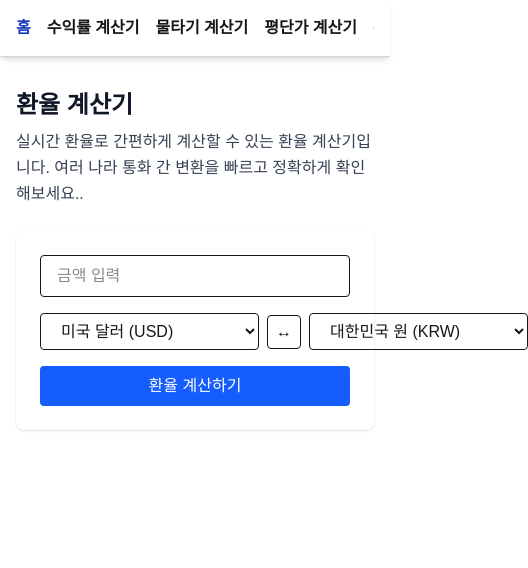
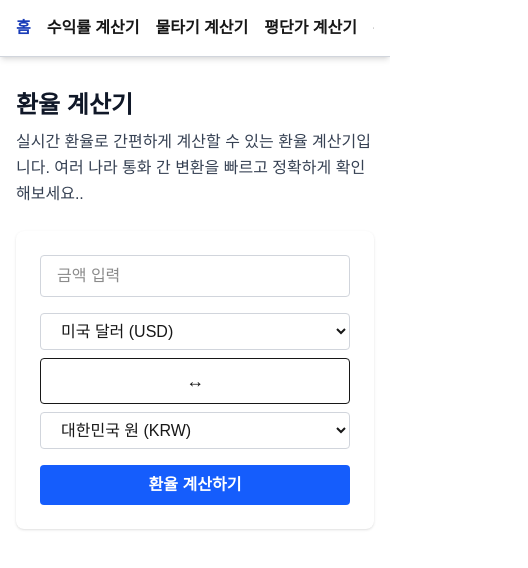
Before and after one commit to Jeonghaemo/stock-calculator, a Next.js app: page /exchange in a window 390 px wide. Shown: the top 568 px of the page, 528 px wide, since content can reach past the window. Built offline with nearby package versions, Linux system fonts and the light colour scheme.

Commit message:
환율 계산기 반응형 수정 및 배포

```diff
--- a/components/ExchangeForm.tsx
+++ b/components/ExchangeForm.tsx
@@ -70,14 +70,14 @@ export default function ExchangeForm() {
           )
         }
         placeholder="금액 입력"
-        className="w-full border rounded px-4 py-2"
+        className="w-full border border-gray-300 rounded px-4 py-2 focus:ring-2 focus:ring-blue-500 outline-none"
       />
 
-      <div className="flex gap-2 items-center">
+      <div className="flex flex-col sm:flex-row gap-2 w-full">
         <select
           value={fromCurrency}
           onChange={(e) => setFromCurrency(e.target.value)}
-          className="flex-1 border rounded px-4 py-2"
+          className="flex-1 border border-gray-300 rounded px-4 py-2"
         >
           {currencies.map((cur) => (
             <option key={cur.code} value={cur.code}>
@@ -89,7 +89,7 @@ export default function ExchangeForm() {
         <button
           type="button"
           onClick={handleSwap}
-          className="px-2 py-1 border rounded hover:bg-gray-100"
+          className="sm:self-center px-3 py-2 border rounded hover:bg-gray-100 text-lg"
           title="통화 바꾸기"
         >
           ↔
@@ -98,7 +98,7 @@ export default function ExchangeForm() {
         <select
           value={toCurrency}
           onChange={(e) => setToCurrency(e.target.value)}
-          className="flex-1 border rounded px-4 py-2"
+          className="flex-1 border border-gray-300 rounded px-4 py-2"
         >
           {currencies.map((cur) => (
             <option key={cur.code} value={cur.code}>
@@ -110,7 +110,7 @@ export default function ExchangeForm() {
 
       <button
         onClick={handleConvert}
-        className="w-full bg-blue-600 text-white py-2 rounded hover:bg-blue-700"
+        className="w-full bg-blue-600 text-white py-2 rounded hover:bg-blue-700 text-base font-semibold"
       >
         환율 계산하기
       </button>
--- a/components/Navbar.tsx
+++ b/components/Navbar.tsx
@@ -11,7 +11,7 @@ export default function Navbar() {
           <Link href="/average" className="hover:text-blue-600">평단가 계산기</Link>
           <Link href="/fee" className="hover:text-blue-600">수수료 계산기</Link>
           <Link href="/compound" className="hover:text-blue-600">복리 계산기</Link>
-          <Link href="/exchange" className="hover:text-blue-600">환전 계산기</Link>
+          <Link href="/exchange" className="hover:text-blue-600">환율 계산기</Link>
           <Link href="/target" className="hover:text-blue-600">목표 수익률 계산기</Link>
           <Link href="/losscut" className="hover:text-blue-600">손절가 계산기</Link>
           <Link href="/tax" className="hover:text-blue-600">양도소득세 계산기</Link>
```
